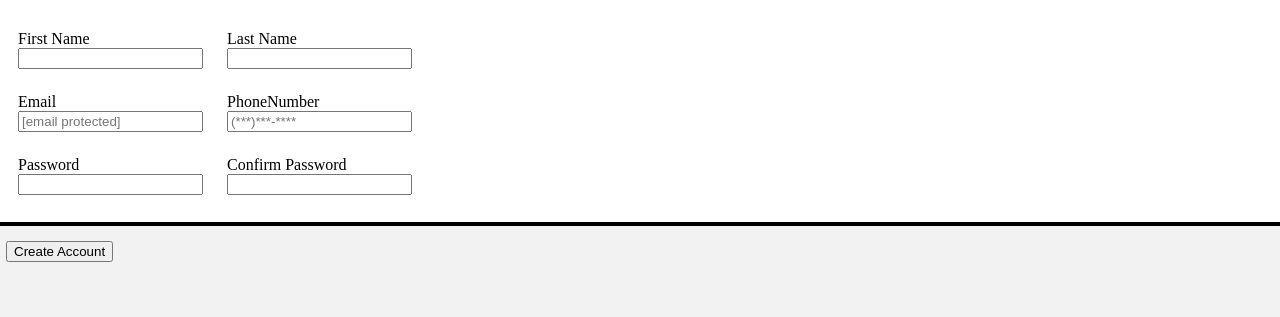
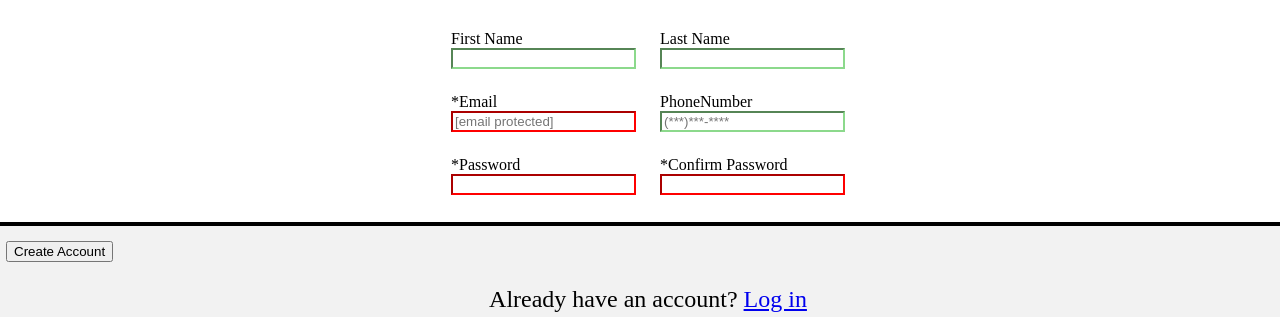
Before and after one commit to H4lfdan/odin-sign-up-form, a plain HTML site: page index.html in a window 1280 px wide. Shown: the part 483-800 px from the top of the page. Drawn offline with Linux system fonts and the light colour scheme; a web font is replaced by a local one.

Commit message:
Make valid inputs outline green, confirm password validates separately from nthe password field.

```diff
--- a/index.html
+++ b/index.html
@@ -40,8 +40,8 @@
 
                     <div class="input-section">
                         <div class="input-subsection">
-                            <label for="email">Email</label>
-                            <input type="text" id="user_email" name="email" placeholder="[email protected]">
+                            <label for="email">*Email</label>
+                            <input type="email" id="user_email" name="email" placeholder="[email protected]" required>
                         </div>
                         <div class="input-subsection">
                             <label for="phone_number">PhoneNumber</label>
@@ -51,18 +51,19 @@
 
                     <div class="input-section">
                         <div class="input-subsection">
-                            <label for="password">Password</label>
-                            <input type="text" id="password">
+                            <label for="password">*Password</label>
+                            <input type="text" id="password" minlength="3" maxlength="20" required>
                         </div>
                         <div class="input-subsection">
-                            <label for="confirm_password">Confirm Password</label>
-                            <input type="text" id="confirm_password">
+                            <label for="confirm_password">*Confirm Password</label>
+                            <input type="text" id="confirm_password" minlength="3" maxlength="20" required>
                         </div>
                     </div>
                 </form>
             </div>
             <div class="form3">
                 <button>Create Account</button>
+                <p>Already have an account? <a href="https://www.greenpathtransport.com/login">Log in</a></p>
             </div>
 
         </div>
--- a/style.css
+++ b/style.css
@@ -95,6 +95,7 @@ form {
 .input-section {
     display: flex;
     flex-direction: row;
+    justify-content: center;
 }
 
 .input-subsection {
@@ -112,3 +113,11 @@ h1, h2, h3, p {
 p {
     font-size: 24px;
 }
+
+input:invalid {
+    border-color: red;
+}
+
+input:valid {
+    border-color: rgb(140, 217, 140);
+}
```
